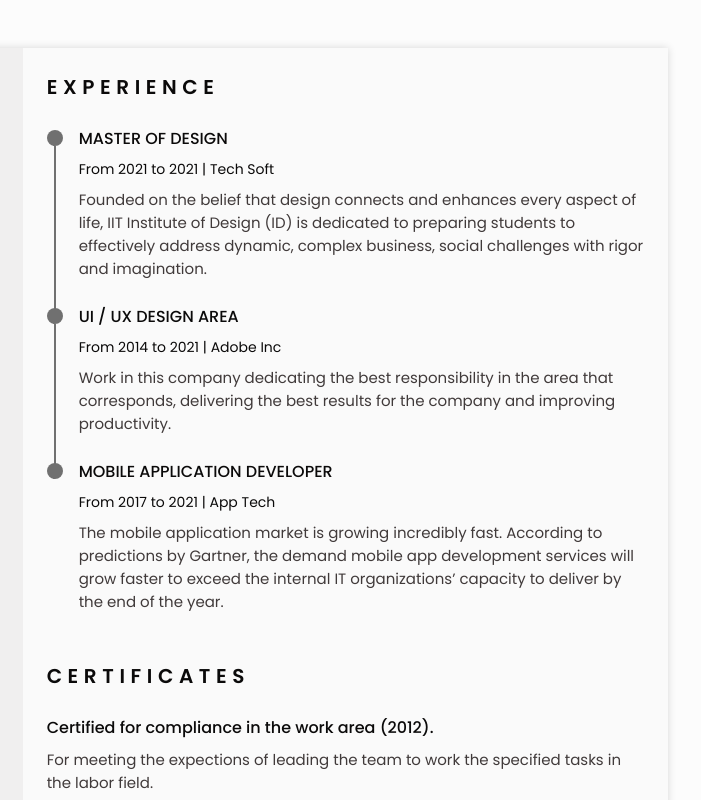
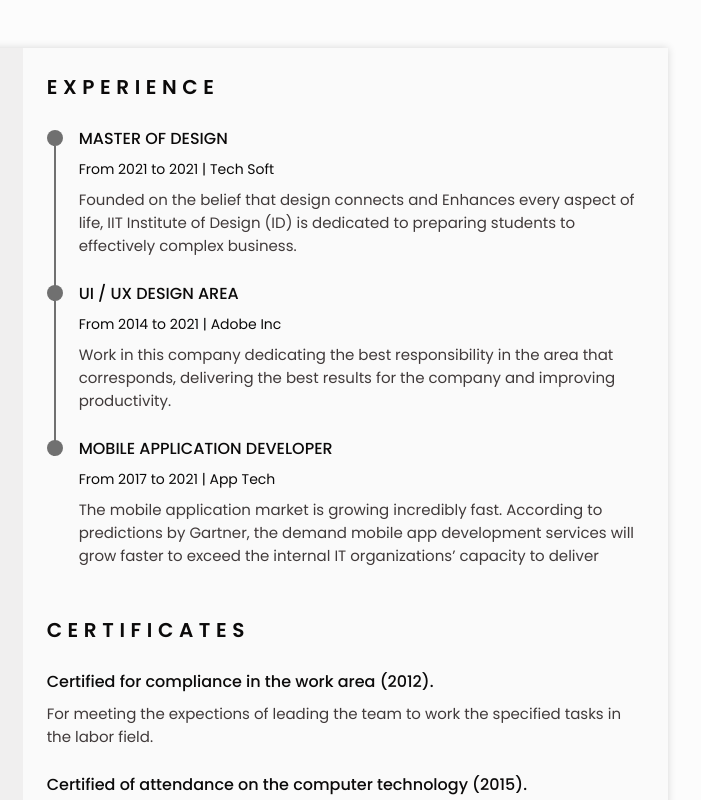
Before and after one commit to SteeveDimitry/Responsive-Steeve_Dimitry-CV-Web-Site, a website: page public/index.html in a window 1280 px wide. Shown: the top 800 px of the page, 456-1157 px from the left. Drawn offline with nearby package versions, Linux system fonts and the light colour scheme.

Commit message:
first commit

```diff
--- a/public/index.html
+++ b/public/index.html
@@ -235,7 +235,7 @@
                             <div class="experience__data bd-grid">
                                 <h3 class="experiece__title">MASTER OF DESIGN</h3>
                                 <span class="experience__company">From 2021 to 2021 | Tech Soft</span>
-                                <p class="experience__description">Founded on the belief that design connects and enhances every aspect of life, IIT Institute of Design (ID) is dedicated to preparing students to effectively address dynamic, complex business, social challenges with rigor and imagination.</p>
+                                <p class="experience__description">Founded on the belief that design connects and Enhances every aspect of life, IIT Institute of Design (ID) is dedicated to preparing students to effectively complex business.</p>
                             </div>
                         </div>
 
@@ -261,7 +261,7 @@
                             <div class="experience__data bd-grid">
                                 <h3 class="experiece__title">MOBILE APPLICATION DEVELOPER</h3>
                                 <span class="experience__company">From 2017 to 2021 | App Tech</span>
-                                <p class="experience__description">The mobile application market is growing incredibly fast. According to predictions by Gartner, the demand mobile app development services will grow faster to exceed the internal IT organizations’ capacity to deliver by the end of the year.</p>
+                                <p class="experience__description">The mobile application market is growing incredibly fast. According to predictions by Gartner, the demand mobile app development services will grow faster to exceed the internal IT organizations’ capacity to deliver</p>
                             </div>
                         </div>
                     </div>
```
